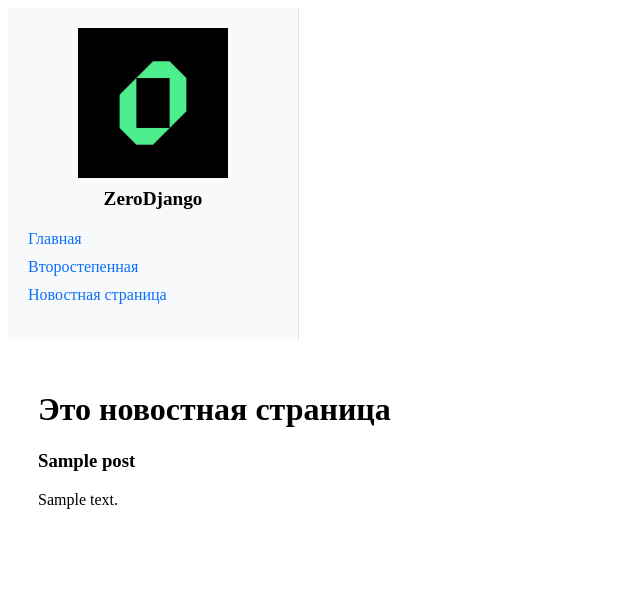
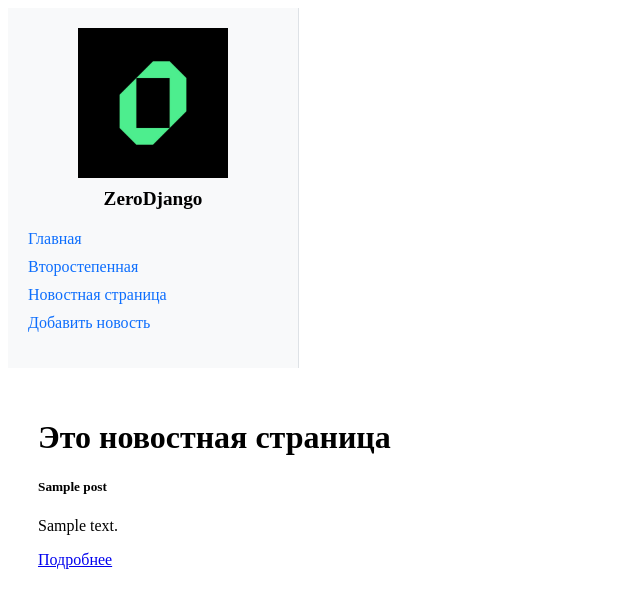
Before and after one commit to YuriyNik156/DJ04, a Django app: page /news/ in a window 1280 px wide. Shown: the top 608 px of the page, without its empty margins (0-640 px from the left). Run offline with Django 5.2, Linux system fonts and the light colour scheme; tables that the repository leaves empty hold one stand-in row (values such as "Sample post"); parts of the project's set-up code (start-up, migrations or seed data) failed here and were passed over.

Commit message:
add ability to change news

```diff
--- a/zerocoder/main/templates/main/layoute.html
+++ b/zerocoder/main/templates/main/layoute.html
@@ -21,6 +21,7 @@
             <li><a href="{% url 'home' %}">Главная</a></li>
             <li><a href="{% url 'page2' %}">Второстепенная</a></li>
             <li><a href="{% url 'news_home' %}">Новостная страница</a></li>
+            <li><a href="{% url 'add_news' %}">Добавить новость</a></li>
         </ul>
     </aside>
     <main>
--- a/zerocoder/main/urls.py
+++ b/zerocoder/main/urls.py
@@ -3,5 +3,5 @@
 
 urlpatterns = [
     path('', views.index, name="home"),
-    path('newnewnew', views.new, name="page2")
+    path('create_news', views.create_news, name="add_news"),
 ]
--- a/zerocoder/news/templates/news/news.html
+++ b/zerocoder/news/templates/news/news.html
@@ -6,12 +6,20 @@
 
 {% block content %}
 <h1>Это новостная страница</h1>
-
-{% for new in news %}
-<div>
-    <h3>{{ new.title }}</h3>
-    <p>{{ new.short_description }}</p>
-</div>
-{% endfor %}
+    {% if news %}
+        {% for new in news %}
+        <div class="card">
+            <div class="card" style="width: 30rem;">
+              <div class="card-body">
+                <h5 class="card-title">{{ new.title }}</h5>
+                <p class="card-text">{{ new.short_description }}</p>
+                <a href="#" class="btn btn-primary">Подробнее</a>
+              </div>
+            </div>
+        </div>
+        {% endfor %}
+    {% else %}
+        <h4>Новостей еще нет</h4>
+    {% endif %}
 
 {% endblock %}
--- a/zerocoder/news/views.py
+++ b/zerocoder/news/views.py
@@ -4,3 +4,6 @@
 def home(request):
     news = News_post.objects.all()
     return render(request, 'news/news.html', {'news':news})
+
+def create_news(request):
+    return render(request, 'news/add_new_post.html')
```
Also changed, not shown: zerocoder/news/templates/news/add_new_post.html (added, +10 -0 lines).
